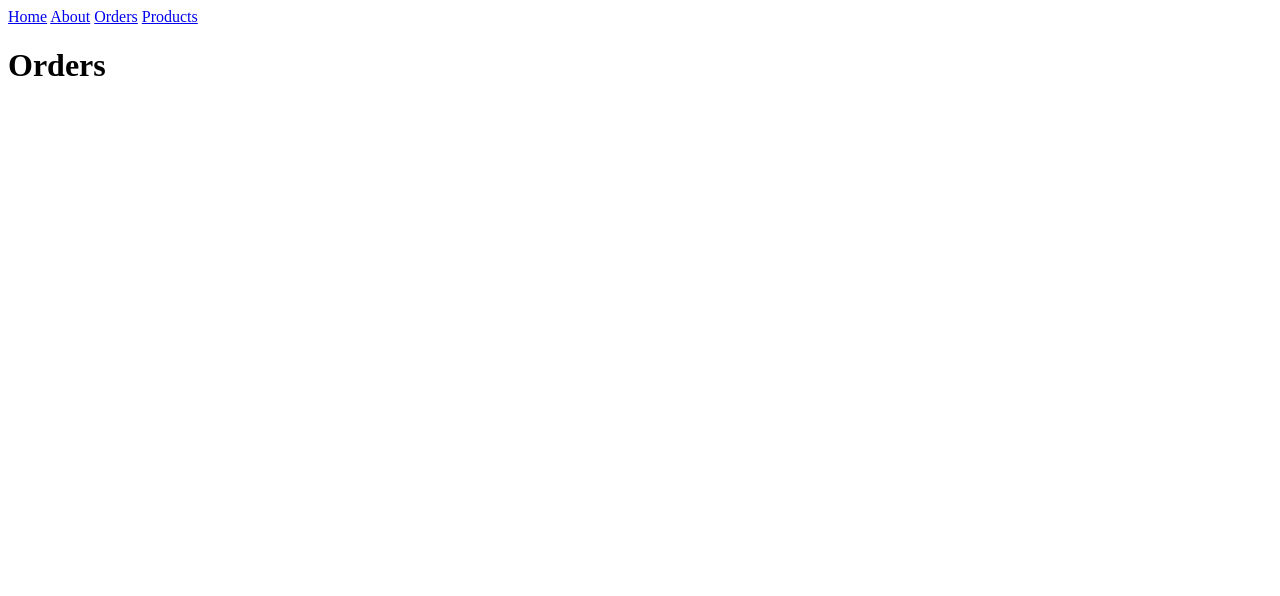
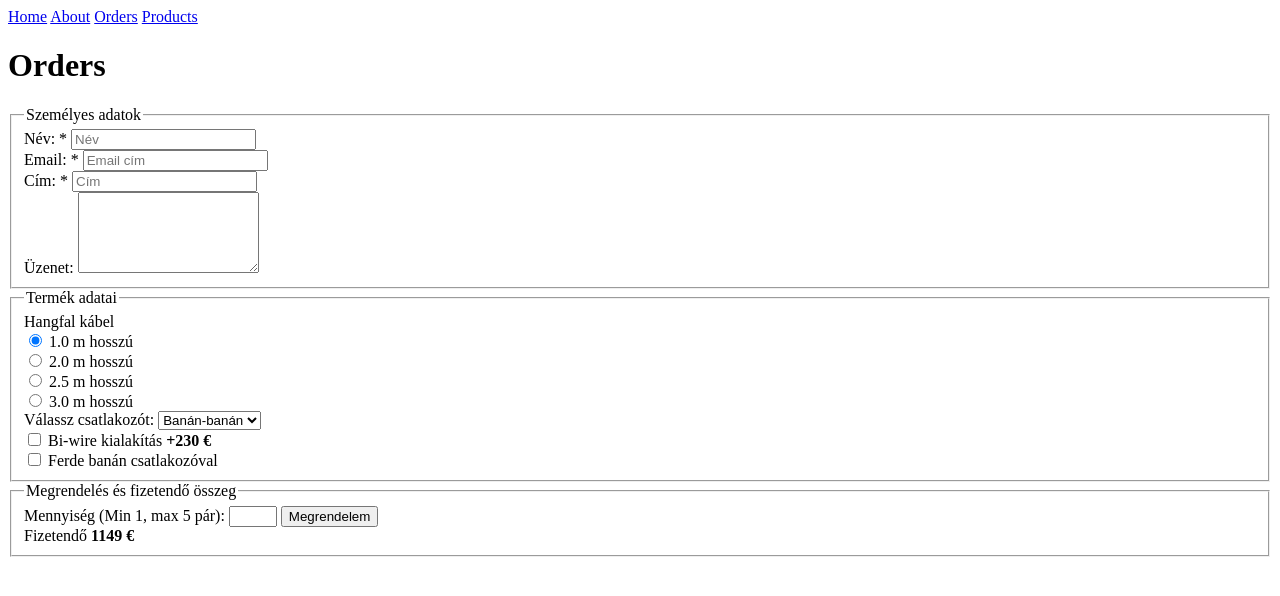
Before and after one commit to jdw69/testrepo, a plain HTML site: page pages/orders.html in a window 1280 px wide. Drawn offline with Linux system fonts and the light colour scheme.

Commit message:
Update orders.html

```diff
--- a/pages/orders.html
+++ b/pages/orders.html
@@ -14,5 +14,89 @@
       <a href="products.html">Products</a>
     </nav>
     <h1>Orders</h1>
+
+    <form action="">
+      <fieldset>
+        <legend>Személyes adatok</legend>
+      <div class="container">
+        <div>
+          <label for="name">Név: *</label>
+          <input id="name" name="name" type="text" placeholder="Név" required></input>
+        </div>
+        <div>
+          <label for="email">Email: *</label>
+          <input id="email" name="email" type="email" placeholder="Email cím" required></input>
+        </div>
+        <div>
+          <label for="adress">Cím: *</label>
+          <input id="adress" name="adress" type="text" placeholder="Cím" required></input>
+        </div>
+        <div>
+          <label for="comment">Üzenet:</label>
+          <textarea id="comment" name="comment" rows="5"></textarea>
+        </div>
+      </div>
+    </fieldset>
+    </form>
+
+    <form action="">
+      <fieldset>
+        <legend>Termék adatai</legend>
+        <span>Hangfal kábel</span>
+        <div>
+          <input checked id="onem" name="long" type="radio" value="1149">
+          <label for="onem">1.0 m hosszú</label>
+        </div>
+        <div>
+          <input id="twom" name="long" type="radio" value="1669">
+          <label for="twom">2.0 m hosszú</label>
+        </div>
+        <div>
+          <input id="twofivem" name="long" type="radio" value="1929">
+          <label for="twofivem">2.5 m hosszú</label>
+        </div>
+        <div>
+          <input id="threem" name="long" type="radio" value="2199">
+          <label for="threem">3.0 m hosszú</label>
+        </div>
+        <div>
+          <label for="plugs">Válassz csatlakozót:</label>
+          <select id="plugs" name="plugs">
+            <option value="banban">Banán-banán</option>
+            <option value="banvil">Banán-villás</option>
+            <option value="vilvil">Villás-villás</option>
+            <option value="vilban">Villás-banán</option>
+          </select>
+        </div>
+        <div>
+          <input type="checkbox" id="bi-wire" name="bi-wire" value="Bi-wire">
+          <label for="bi-wire"> Bi-wire kialakítás <strong>+230 €</strong></label>
+        </div>
+        <div>
+          <input type="checkbox" id="angled" name="angled" value="Angled">
+          <label for="angled"> Ferde banán csatlakozóval</label>
+        </div>
+
+
+      </fieldset>
+    </form>
+
+    <form action="">
+      <fieldset>
+        <legend>Megrendelés és fizetendő összeg</legend>
+        <div>
+          <label for="quantity">Mennyiség (Min 1, max 5 pár):</label>
+            <input type="number" id="quantity" name="quantity" min="1" max="5">
+            <input type="submit" value="Megrendelem">
+        </div>
+        <div>
+          Fizetendő <strong>1149 €</strong>
+        </div>
+
+      </fieldset>
+    </form>
+
+
+
   </body>
 </html>
```
